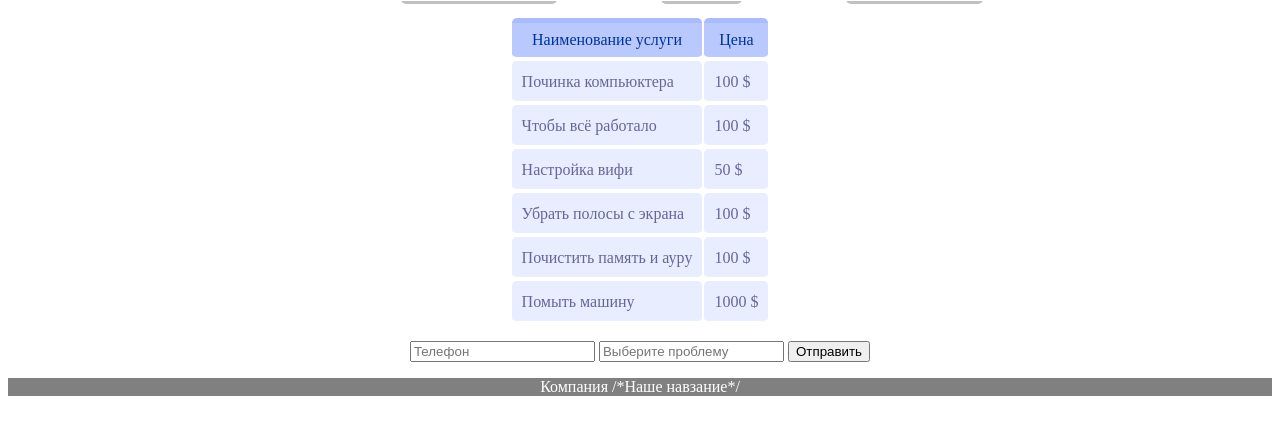
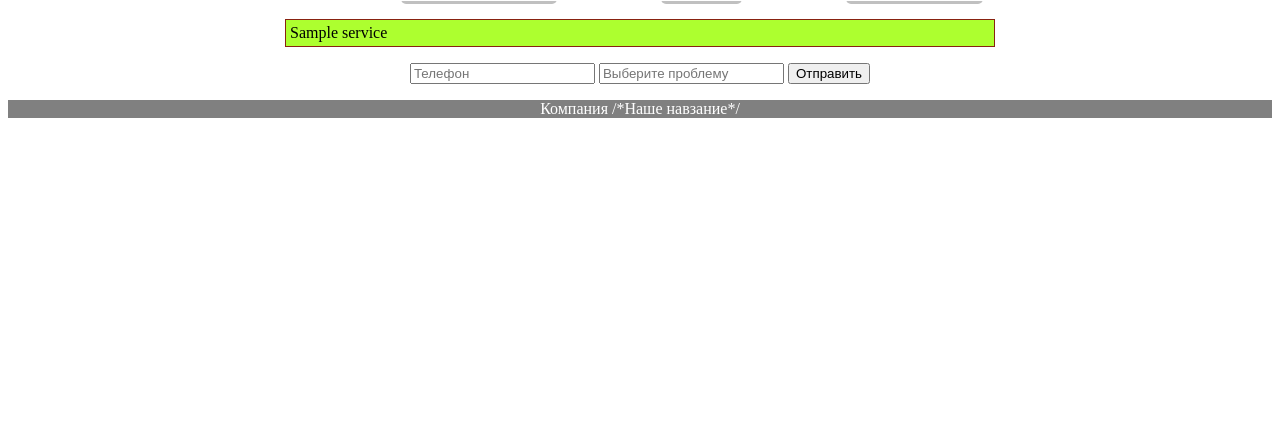
Before and after one commit to ctok81/Web-tecnology, a PHP site: page /zakaz.php in a window 1280 px wide. Shown: the part 113-548 px from the top of the page. Run offline with PHP 8.4, Linux system fonts and the light colour scheme; tables that the repository leaves empty or names only in its code hold one stand-in row (values such as "Sample post").

Commit message:
Add files via upload

```diff
--- /dev/null
+++ b/bd.php
@@ -0,0 +1,4 @@
+<?php
+      $db = mysql_connect("127.0.0.1","Navai","78769113");
+  		mysql_select_db("Web-tech" ,$db);
+    ?>
--- /dev/null
+++ b/divtable.css
@@ -0,0 +1,53 @@
+	.DivAllList{
+		width: 60%;
+		margin: auto;
+
+	}
+	.Li2st{
+	 width:700px;
+	 border:1px solid #882211;
+	 padding: 4px;
+	 margin:auto;
+	 margin-top:1px;
+	 cursor: pointer;
+	 background: greenyellow;
+	}
+	.Li2st:hover
+	{
+		background-color: #ffcc00;
+	}
+.divTable{
+	display: table;
+	width: 100px;
+	margin: auto;
+	margin-top: 10px;
+}
+.divTableRow {
+	display: table-row;
+}
+.divTableHeading {
+	background-color: #EEE;
+	display: table-header-group;
+}
+.divTableRow:hover {
+	background-color: #33ff22;
+	}
+.divTableCell {
+	border: 1px solid #999999;
+	display: table-cell;
+	padding: 3px 10px;
+	color: #113322;
+}
+.divTableHeading {
+	background-color: #EEE;
+	display: table-header-group;
+	font-weight: bold;
+}
+.divTableFoot {
+	background-color: #EEE;
+	display: table-footer-group;
+	font-weight: bold;
+}
+.divTableBody {
+	display: table-row-group;
+}
--- a/zakaz.php
+++ b/zakaz.php
@@ -3,6 +3,15 @@
 		<title>Оформить заказ</title>
 		<link rel="stylesheet" type="text/css" href="index.css">
 		<link rel="stylesheet" type="text/css" href="zakaz.css">
+		<link rel="stylesheet" type="text/css" href="divtable.css">
+
+<script type="text/javascript">
+function hw(id) {
+	document.location.href="?gri=" + id;
+	return id;
+};
+
+</script>
 	</head>
 
 	<body>
@@ -14,19 +23,47 @@
 				<ul><a href="zakaz.php">Заказать услугу</a></ul>
 			</nav>
 		</header>
+		<br/>
+		<?php
+		include("bd.php");
 
-		<div align=center>
-			<p></p>
-			<table align=center>
-				<tr><th>Наименование услуги</th><th>Цена</th></tr>
-				<tr><td>Починка компьюктера</td><td>100 $</td></tr>
-				<tr><td>Чтобы всё работало</td><td>100 $</td></tr>
-				<tr><td>Настройка вифи</td><td>50 $</td></tr>
-				<tr><td>Убрать полосы с экрана</td><td>100 $</td></tr>
-				<tr><td>Почистить память и ауру</td><td>100 $</td></tr>
-				<tr><td>Помыть машину</td><td>1000 $</td></tr>
-			</table>
-		</div>
+		$sqlGroups = mysql_query("SELECT name FROM Group_Services WHERE 1;",$db);
+		//выбор группы проблемы
+		echo "<div class='DivAllList'>";
+
+		$co=0;
+		$gr_i=1;
+
+		While($tablerows = mysql_fetch_row($sqlGroups))
+			{
+				$co=$co+1;
+			echo("<div class='Li2st' onclick='hw($co); ' >$tablerows[0]</div>");
+			}
+		echo"</div>";
+
+		if(isset($_GET['gri']))
+		{
+			$gr_i=$_GET['gri'];
+			echo"<div class='divTable' style='width: 60%; border: 1px solid #000;'>";
+		echo"<div class='divTableBody'>";
+
+		$sqlServices = mysql_query("SELECT name,pricer FROM `Service` WHERE group_id=$gr_i",$db);
+		While($tablerows2 = mysql_fetch_row($sqlServices))
+			{
+			echo"<div class='divTableRow'>";
+			echo"<div class='divTableCell'>$tablerows2[0]</div>";
+			echo"<div class='divTableCell'>$tablerows2[1]</div>";
+			echo"</div>";
+			}
+		 echo"</div>";
+		echo"</div>";
+	}
+	else
+	{
+
+
+	}
+?>
 		<p>
 			<form align = center action="handler.php" method="post">
 			<input type="text" name="phone" placeholder="Телефон">
```
Also changed, not shown: contact.php (line endings or trailing spaces), handler.php (line endings or trailing spaces), index.css (line endings or trailing spaces), index.php (line endings or trailing spaces), zakaz.css (line endings or trailing spaces), 1 other file.
